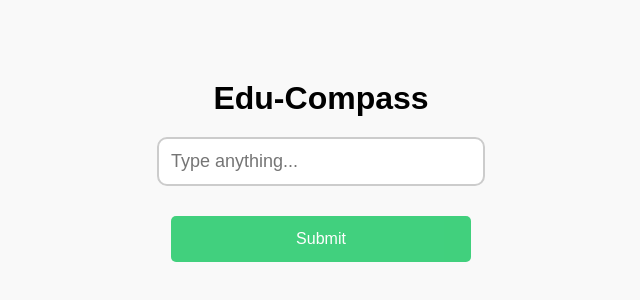
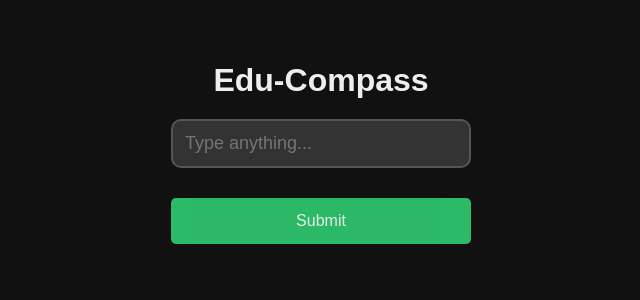
Before and after one commit to AtharvPorate1/edu-compass, a React (Vite) app: page / in a window 1280 px wide. Shown: the part 234-534 px from the top of the page, without its empty margins (319-959 px from the left). Built offline with nearby package versions, Linux system fonts and the light colour scheme.

Commit message:
dark theme applied

```diff
--- a/src/App.css
+++ b/src/App.css
@@ -4,7 +4,7 @@
   justify-content: center;
   align-items: center;
   min-height: 100vh;
-  background-color: #f9f9f9;
+
   font-family: Arial, Helvetica, sans-serif;
 }
 
@@ -118,9 +118,14 @@
   color: #666;
 }
 
+/* Links container */
 .links-container {
+  display: flex;
+  flex-wrap: wrap;
+  justify-content: center;
   max-height: 300px;
   overflow-y: auto;
+  margin-bottom: 40px;
 }
 
 .link-card {
@@ -185,3 +190,489 @@ a {
     width: 90%;
   }
 }
+
+
+/* General styles */
+* {
+  box-sizing: border-box;
+}
+
+body {
+  margin: 0;
+  font-family: Arial, Helvetica, sans-serif;
+  background-color: #f9f9f9;
+}
+
+/* Main container */
+.App {
+  display: flex;
+  flex-direction: column;
+  align-items: center;
+  min-height: 100vh;
+  padding: 20px;
+}
+
+/* Input container */
+.input-container {
+  text-align: center;
+  margin-bottom: 40px;
+}
+
+.input-container h1 {
+  font-size: 2rem;
+  font-weight: 800;
+  margin-bottom: 20px;
+}
+
+.input-container input {
+  width: 300px;
+  padding: 12px;
+  border: 2px solid #ccc;
+  border-radius: 10px;
+  font-size: 18px;
+  outline: none;
+  transition: border-color 0.3s;
+}
+
+.input-container input:focus {
+  border-color: #3498db;
+}
+
+.submit-button {
+  width: 300px;
+  margin-top: 10px;
+  padding: 14px 20px;
+  border: none;
+  border-radius: 5px;
+  font-size: 16px;
+  background-color: #2ecc71;
+  color: white;
+  cursor: pointer;
+  transition: background-color 0.3s, transform 0.2s;
+}
+
+.submit-button:hover {
+  background-color: #27ae60;
+  transform: translateY(-2px);
+}
+
+/* Submitted container */
+.submitted-container {
+  text-align: center;
+}
+
+/* Toggle buttons */
+.toggle-container {
+  margin-bottom: 40px;
+}
+
+.toggle-button {
+  padding: 12px 24px;
+  border: none;
+  border-radius: 10px;
+  font-size: 16px;
+  color: #fff;
+  cursor: pointer;
+  outline: none;
+  transition: background-color 0.3s;
+}
+
+.toggle-button:hover {
+  filter: brightness(0.9);
+}
+
+/* Video and link containers */
+.videos-container,
+.links-container {
+  display: flex;
+  flex-wrap: wrap;
+  justify-content: center;
+  max-height: 300px;
+  overflow-y: auto;
+  margin-bottom: 40px;
+}
+
+/* Video card */
+.video-card,
+.link-card {
+  width: calc(33.33% - 20px);
+  margin: 10px;
+  padding: 10px;
+  border-radius: 10px;
+  box-shadow: 0 0 10px rgba(0, 0, 0, 0.1);
+  transition: transform 0.3s ease;
+}
+
+.video-card:hover,
+.link-card:hover {
+  transform: translateY(-5px);
+}
+
+.video-card img {
+  width: 100%;
+  border-top-left-radius: 10px;
+  border-top-right-radius: 10px;
+}
+
+.video-info {
+  padding: 10px;
+}
+
+.video-title {
+  font-size: 16px;
+  margin-bottom: 5px;
+  font-weight: bold;
+}
+
+.video-channel {
+  font-size: 14px;
+  color: #666;
+}
+
+.link-icon {
+  margin-right: 10px;
+  font-size: 20px;
+}
+
+.link-text {
+  font-size: 14px;
+  overflow: hidden;
+  text-overflow: ellipsis;
+  white-space: nowrap;
+}
+
+a {
+  text-decoration: none;
+  color: #333;
+}
+
+/* Responsive styles */
+@media (max-width: 600px) {
+  .input-container input,
+  .submit-button {
+    width: 90%;
+  }
+
+  .toggle-button {
+    margin-bottom: 10px;
+  }
+
+  .video-card,
+  .link-card {
+    width: calc(50% - 20px);
+  }
+}
+
+.link-text {
+  font-size: 14px;
+  padding-right: 10px; /* Add padding to prevent text from touching the border */
+  overflow: hidden;
+  text-overflow: ellipsis;
+  white-space: normal; /* Allow text to wrap */
+}
+/* Dark theme */
+body {
+  margin: 0;
+  font-family: Arial, Helvetica, sans-serif;
+  background-color: #111;
+  color: #eee; /* Text color */
+}
+
+.App {
+  display: flex;
+  flex-direction: column;
+  align-items: center;
+  min-height: 100vh;
+  padding: 20px;
+}
+
+.input-container {
+  text-align: center;
+  margin-bottom: 40px;
+}
+
+.input-container h1 {
+  font-size: 2rem;
+  font-weight: 800;
+  margin-bottom: 20px;
+}
+
+.input-container input {
+  width: 300px;
+  padding: 12px;
+  border: 2px solid #555; /* Dark border */
+  border-radius: 10px;
+  font-size: 18px;
+  outline: none;
+  transition: border-color 0.3s;
+  background-color: #333; /* Dark background */
+  color: #eee; /* Text color */
+}
+
+.input-container input:focus {
+  border-color: #3498db;
+}
+
+.submit-button {
+  width: 300px;
+  margin-top: 10px;
+  padding: 14px 20px;
+  border: none;
+  border-radius: 5px;
+  font-size: 16px;
+  background-color: #2ecc71;
+  color: white;
+  cursor: pointer;
+  transition: background-color 0.3s, transform 0.2s;
+}
+
+.submit-button:hover {
+  background-color: #27ae60;
+  transform: translateY(-2px);
+}
+
+.submitted-container {
+  text-align: center;
+}
+
+.toggle-container {
+  margin-bottom: 40px;
+}
+
+.toggle-button {
+  padding: 12px 24px;
+  border: none;
+  border-radius: 10px;
+  font-size: 16px;
+  color: #fff;
+  cursor: pointer;
+  outline: none;
+  transition: background-color 0.3s;
+}
+
+.toggle-button:hover {
+  filter: brightness(0.9);
+}
+
+.videos-container,
+.links-container {
+  display: flex;
+  flex-wrap: wrap;
+  justify-content: center;
+  max-height: 300px;
+  overflow-y: auto;
+  margin-bottom: 40px;
+}
+
+.video-card,
+.link-card {
+  width: calc(33.33% - 20px);
+  margin: 10px;
+  padding: 10px;
+  border-radius: 10px;
+  box-shadow: 0 0 10px rgba(0, 0, 0, 0.1);
+  transition: transform 0.3s ease;
+  background-color: #333; /* Dark background */
+  border: 2px solid #555; /* Dark border */
+}
+
+.video-card:hover,
+.link-card:hover {
+  transform: translateY(-5px);
+}
+
+.video-card img {
+  width: 100%;
+  border-top-left-radius: 10px;
+  border-top-right-radius: 10px;
+}
+
+.video-info {
+  padding: 10px;
+}
+
+.video-title {
+  font-size: 16px;
+  margin-bottom: 5px;
+  font-weight: bold;
+}
+
+.video-channel {
+  font-size: 14px;
+  color: #ccc; /* Lighter text for contrast */
+}
+
+.link-icon {
+  margin-right: 10px;
+  font-size: 20px;
+}
+
+.link-text {
+  font-size: 14px;
+  overflow: hidden;
+  text-overflow: ellipsis;
+  white-space: nowrap;
+}
+
+a {
+  text-decoration: none;
+  color: #ddd; /* Lighter link color */
+}
+
+@media (max-width: 600px) {
+  .input-container input,
+  .submit-button {
+    width: 90%;
+  }
+
+  .toggle-button {
+    margin-bottom: 10px;
+  }
+
+  .video-card,
+  .link-card {
+    width: calc(50% - 20px);
+  }
+}
+
+/* Dark theme */
+body {
+  margin: 0;
+  font-family: Arial, Helvetica, sans-serif;
+  background-color: #111;
+  color: #eee; /* Text color */
+}
+
+.App {
+  display: flex;
+  flex-direction: column;
+  align-items: center;
+  min-height: 100vh;
+  padding: 20px;
+}
+
+.input-container {
+  text-align: center;
+  margin-bottom: 40px;
+}
+
+.input-container h1 {
+  font-size: 2rem;
+  font-weight: 800;
+  margin-bottom: 20px;
+}
+
+.input-container input {
+  width: 300px;
+  padding: 12px;
+  border: 2px solid #555; /* Dark border */
+  border-radius: 10px;
+  font-size: 18px;
+  outline: none;
+  transition: border-color 0.3s;
+  background-color: #333; /* Dark background */
+  color: #eee; /* Text color */
+}
+
+.input-container input:focus {
+  border-color: #3498db;
+}
+
+.submit-button {
+  width: 300px;
+  margin-top: 10px;
+  padding: 14px 20px;
+  border: none;
+  border-radius: 5px;
+  font-size: 16px;
+  background-color: #2ecc71;
+  color: white;
+  cursor: pointer;
+  transition: background-color 0.3s, transform 0.2s;
+}
+
+.submit-button:hover {
+  background-color: #27ae60;
+  transform: translateY(-2px);
+}
+
+.submitted-container {
+  text-align: center;
+}
+
+.toggle-container {
+  margin-bottom: 40px;
+}
+
+.toggle-button {
+  padding: 12px 24px;
+  border: none;
+  border-radius: 10px;
+  font-size: 16px;
+  color: #fff;
+  cursor: pointer;
+  outline: none;
+  transition: background-color 0.3s;
+}
+
+.toggle-button:hover {
+  filter: brightness(0.9);
+}
+
+.videos-container,
+.links-container {
+  display: flex;
+  flex-wrap: wrap;
+  justify-content: center;
+  max-height: 300px;
+  overflow-y: auto;
+  margin-bottom: 40px;
+}
+
+.link-card {
+  display: flex;
+  align-items: center;
+  flex-wrap: wrap; /* Allow links to wrap */
+  padding: 10px;
+  margin: 10px;
+  border-radius: 10px;
+  box-shadow: 0 0 10px rgba(0, 0, 0, 0.1);
+  background-color: #333; /* Dark background */
+  border: 2px solid #555; /* Dark border */
+}
+
+.link-icon {
+  margin-right: 10px;
+  font-size: 20px;
+  color: #ccc; /* Lighter icon color */
+}
+
+.link-text {
+  font-size: 14px;
+  padding-right: 10px; /* Add padding to prevent text from touching the border */
+  overflow: hidden;
+  text-overflow: ellipsis;
+  white-space: normal; /* Allow text to wrap */
+  color: #ddd; /* Lighter text color */
+}
+
+a {
+  text-decoration: none;
+  color: #ddd; /* Lighter link color */
+}
+
+@media (max-width: 600px) {
+  .input-container input,
+  .submit-button {
+    width: 90%;
+  }
+
+  .toggle-button {
+    margin-bottom: 10px;
+  }
+
+  .video-card,
+  .link-card {
+    width: calc(50% - 20px);
+  }
+}
```
